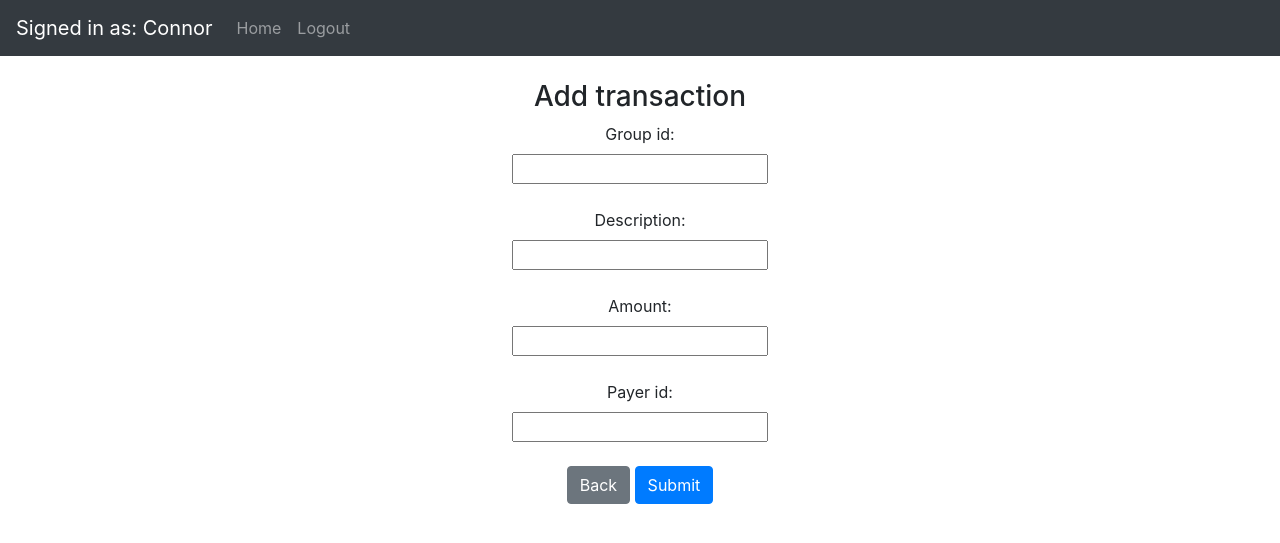
After one commit to ConnorDiddy/marmo-webapp, a Flask app: page /add-transaction in a window 1280 px wide. The commit adds this page. Shown: the top 543 px of the page. Run offline with Flask 2, Linux system fonts and the light colour scheme; a user stored in the database is signed in; some libraries are stand-ins or nearby versions.

Commit message:
adding transactions, group view page shows members and debts

```diff
--- /dev/null
+++ b/website/templates/add_transaction.html
@@ -0,0 +1,16 @@
+{% extends "base.html" %} {% block title %}Home{% endblock %} {% block content %}
+<br><h3 align="center">Add transaction</h3>
+
+    <form method="post" action="http://127.0.0.1:5000/add-transaction" align="center">
+        <label for="group_id">Group id:</label><br>
+        <input type="text" id="group_id" name="group_id"><br><br>
+        <label for="description">Description:</label><br>
+        <input type="text" id="description" name="description"><br><br>
+        <label for="amount">Amount:</label><br>
+        <input type="number" id="amount" name="amount"><br><br>
+        <label for="payer_id">Payer id:</label><br>
+        <input type="text" id="payer_id" name="payer_id"><br><br>
+        <a class="btn btn-secondary" href="/" role="button">Back</a>
+        <button type="submit" class="btn btn-primary">Submit</button>
+    </form><br>
+{% endblock %}
--- a/website/templates/base.html
+++ b/website/templates/base.html
@@ -27,7 +27,9 @@
       >
         <span class="navbar-toggler-icon"></span>
       </button>
+      {% if user.is_authenticated %}
       <a class="navbar-brand" href="#">Signed in as: {{ user.username }}</a>
+      {% endif %}
       <div class="collapse navbar-collapse" id="navbar">
         <div class="navbar-nav">
           {% if user.is_authenticated %}
--- a/website/templates/home.html
+++ b/website/templates/home.html
@@ -7,7 +7,7 @@
 <div class="container" align="left" padding="1rem">
     <h2>My groups:</h2>
     {% for group in user.groups %}
-    <h5><a href="#">{{ group.group_name }}</h5>
+    <h5><a href="mygroup?groupID={{ group.id }}">{{ group.group_name }}</h5>
     {% endfor %}
 </div>
 
--- a/website/templates/join_group.html
+++ b/website/templates/join_group.html
@@ -1,8 +1,9 @@
 {% extends "base.html" %} {% block title %}Home{% endblock %} {% block content %}
-<h1 align="center">Join a Group</h1>
+<br><h3 align="center">Join a Group</h3>
 <form method="post" action="http://127.0.0.1:5000/join-group" align="center">
     <label for="group_id">Group id:</label><br>
     <input type="text" id="group_id" name="group_id"><br><br>
-    <input type="submit" id="mysubmit">
+    <a class="btn btn-secondary" href="/" role="button">Back</a>
+    <button type="submit" class="btn btn-primary">Submit</button>
 </form>
 {% endblock %}
--- a/website/views.py
+++ b/website/views.py
@@ -46,22 +46,25 @@ def join_group():
 
     return render_template("join_group.html", user=current_user)
 
-@views.route('add-transaction', methods=["POST"])
+@views.route('add-transaction', methods=["GET","POST"])
+@login_required
 def add_transaction():
-    json = request.json
+    if request.method == "POST":
+        payer_id = request.form.get('payer_id')
+        amount = request.form.get('amount')
+        description = request.form.get('description')
+        creator_id = current_user.id
+        group_id = request.form.get('group_id')
+        group = Group.query.filter_by(id=group_id).first()
 
-    group_id = int(json["group_id"])
-    group = Group.query.filter_by(id=group_id).first()
-    payer_id = json['payer_id']
-    amount = float(json["amount"])
-    description = json["description"]
-    creator_id = json["creator_id"]
+        new_transaction = Transaction(payer_id=payer_id, amount=amount, description=description,\
+            creator_id=creator_id, group_id=group_id)
+        db.session.add(new_transaction)
+        db.session.commit()
+        flash(f"Transaction for ${new_transaction.amount} successfully submitted to {group.group_name}!", category=SUCCESS)
 
-    new_transaction = Transaction(payer_id=payer_id, amount=amount, description=description,\
-         creator_id=creator_id, group_id=group_id)
-    db.session.add(new_transaction)
-    db.session.commit()
-    return f"Transaction for ${new_transaction.amount} was successfully submitted to {group.group_name}."
+        return home()
+    return render_template('add_transaction.html', user=current_user)
 
 @views.route('calculate-debts', methods=["POST"])
 def calculate_debts():
@@ -114,3 +117,13 @@ def search_groups():
             return_dict[group.id] = group.group_name
 
     return return_dict
+
+@views.route('mygroup', methods=["GET", "POST"])
+def show_group():
+    if request.method == "GET":
+        group_id = request.args['groupID']
+        group = Group.query.filter_by(id=group_id).first()
+
+        return render_template("group.html", user=current_user, group=group)
+    else:
+        return "Use a get request"
```
Also changed, not shown: website/templates/create_group.html (+7 -6 lines), website/templates/group.html (added, +16 -0 lines), website/marmo.db.
